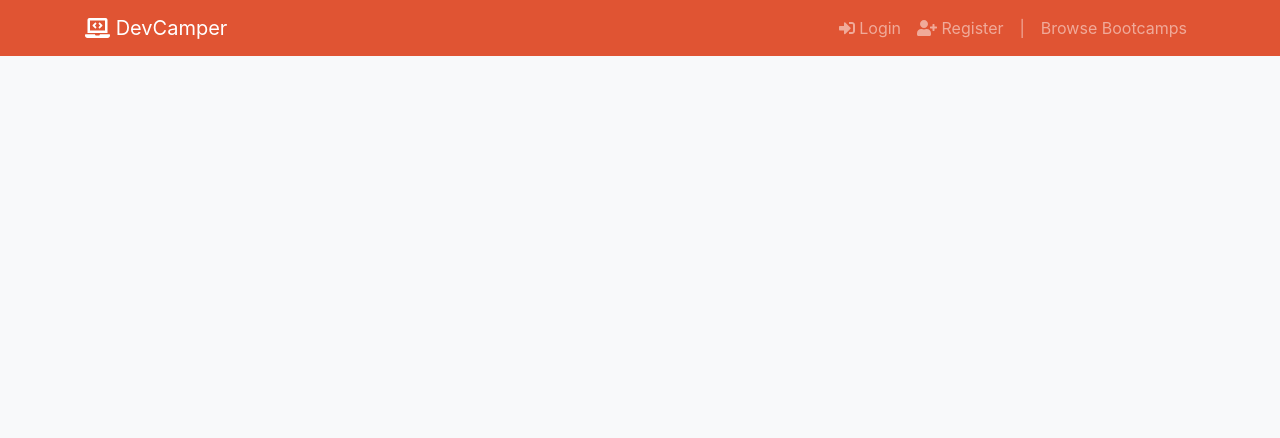
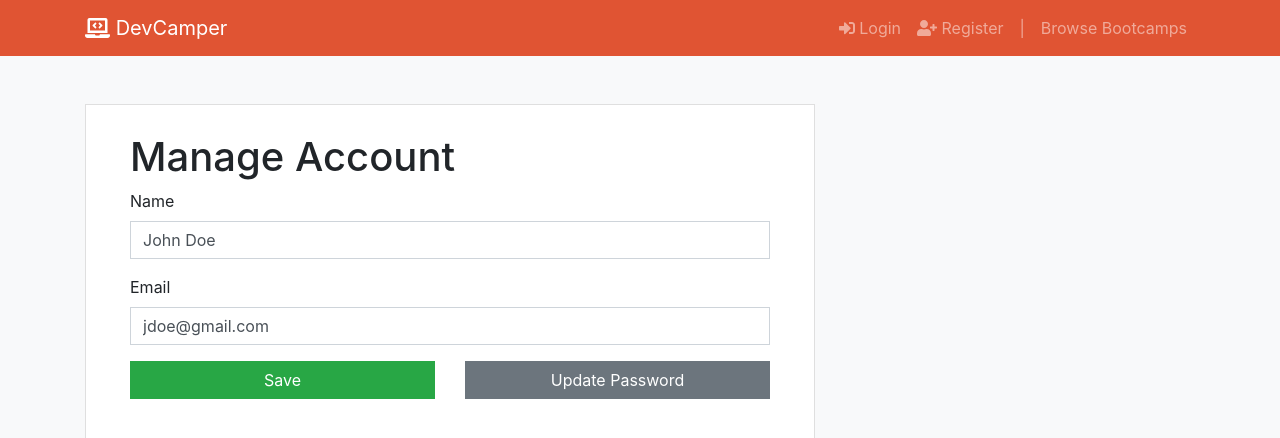
Before and after one commit to memowii/devcamper, a React (Create React App) app: page /manage-account in a window 1280 px wide. Shown: the top 438 px of the page. Built offline with nearby package versions, Linux system fonts and the light colour scheme.

Commit message:
Add page ManageAccount

```diff
--- a/src/components/App/App.js
+++ b/src/components/App/App.js
@@ -14,6 +14,7 @@ import { AddReview } from "../../pages/AddReview";
 import { AddBootcamp } from "../../pages/AddBootcamp";
 import { ManageCourses } from "../../pages/ManageCourses";
 import { AddCourse } from "../../pages/AddCourse";
+import { ManageAccount } from "../../pages/ManageAccount";
 
 export const App = () => (
   <div className="App">
@@ -32,6 +33,7 @@ export const App = () => (
           <Route exact path="/add-review" component={AddReview} />
           <Route exact path="/manage-bootcamp" component={ManageBootcamp} />
           <Route exact path="/add-course" component={AddCourse} />
+          <Route exact path="/manage-account" component={ManageAccount} />
         </Switch>
       </Layout>
     </BrowserRouter>
--- /dev/null
+++ b/src/pages/ManageAccount.js
@@ -0,0 +1,76 @@
+import React from "react";
+import { NavLink } from "react-router-dom";
+import {
+  Card,
+  CardBody,
+  Col,
+  Container,
+  Form,
+  FormGroup,
+  Input,
+  Label,
+  Row,
+} from "reactstrap";
+import { usePageWithoutFixedTop } from "../hooks/usePageWithoutFixedTop";
+
+export const ManageAccount = () => {
+  usePageWithoutFixedTop();
+  return (
+    <section className="mt-5">
+      <Container>
+        <Row>
+          <Col md="8">
+            <Card color="white" className="py-2 px-4">
+              <CardBody>
+                <h1 className="mb-2">Manage Account</h1>
+
+                <Form>
+                  <FormGroup>
+                    <Label>Name</Label>
+                    <Input
+                      type="text"
+                      name="title"
+                      placeholder="Name"
+                      value="John Doe"
+                    />
+                  </FormGroup>
+
+                  <FormGroup>
+                    <Label>Email</Label>
+                    <Input
+                      type="email"
+                      name="email"
+                      placeholder="Email"
+                      value="jdoe@gmail.com"
+                    />
+                  </FormGroup>
+
+                  <FormGroup>
+                    <Row>
+                      <Col md="6">
+                        <Input
+                          type="submit"
+                          value="Save"
+                          className="btn btn-success btn-block"
+                        />
+                      </Col>
+
+                      <Col md="6">
+                        <NavLink
+                          to="/update-password"
+                          className="btn btn-secondary btn-block"
+                        >
+                          Update Password
+                        </NavLink>
+                      </Col>
+                    </Row>
+                  </FormGroup>
+                </Form>
+              </CardBody>
+            </Card>
+          </Col>
+        </Row>
+      </Container>
+    </section>
+  );
+};
```
